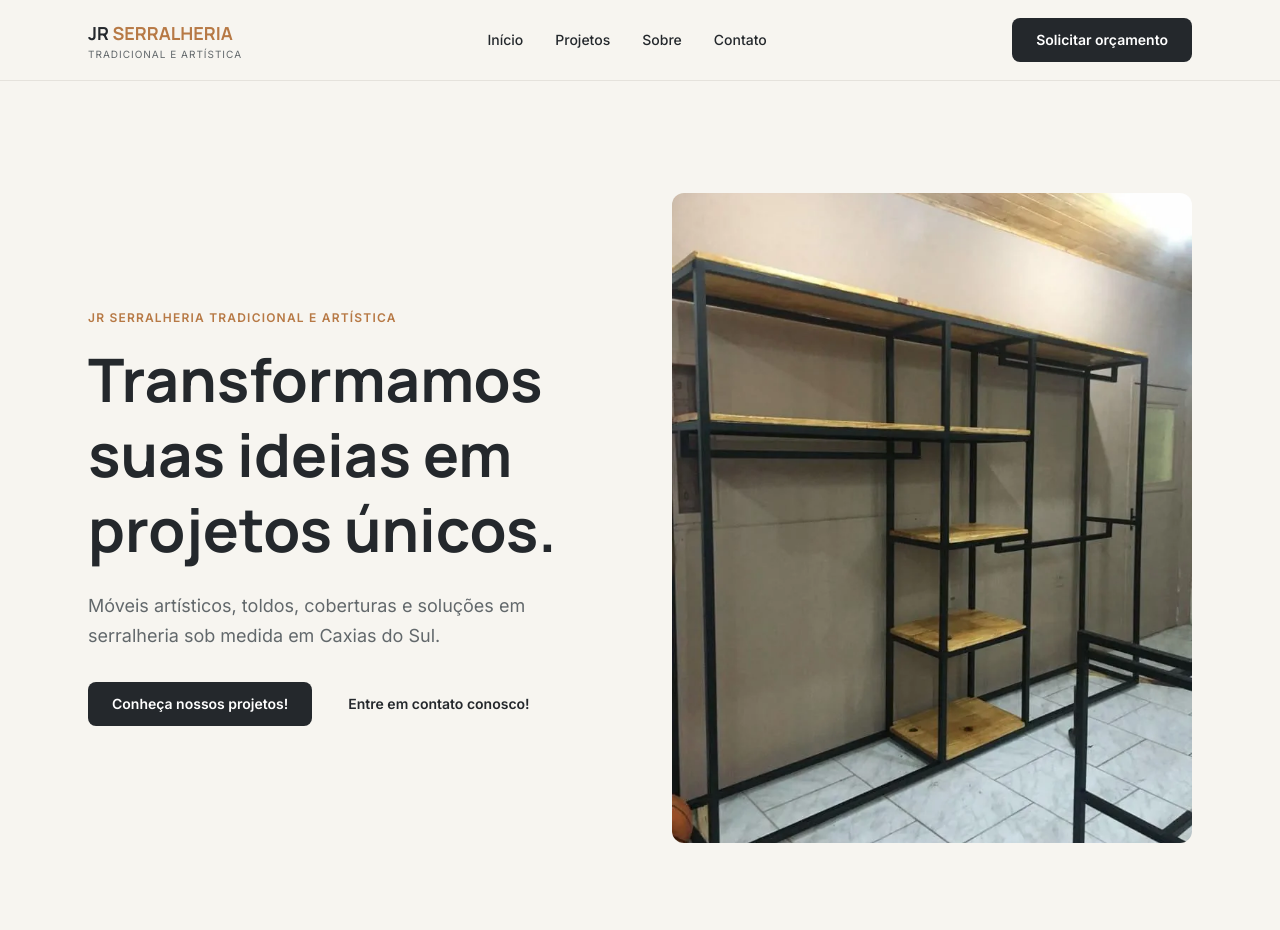
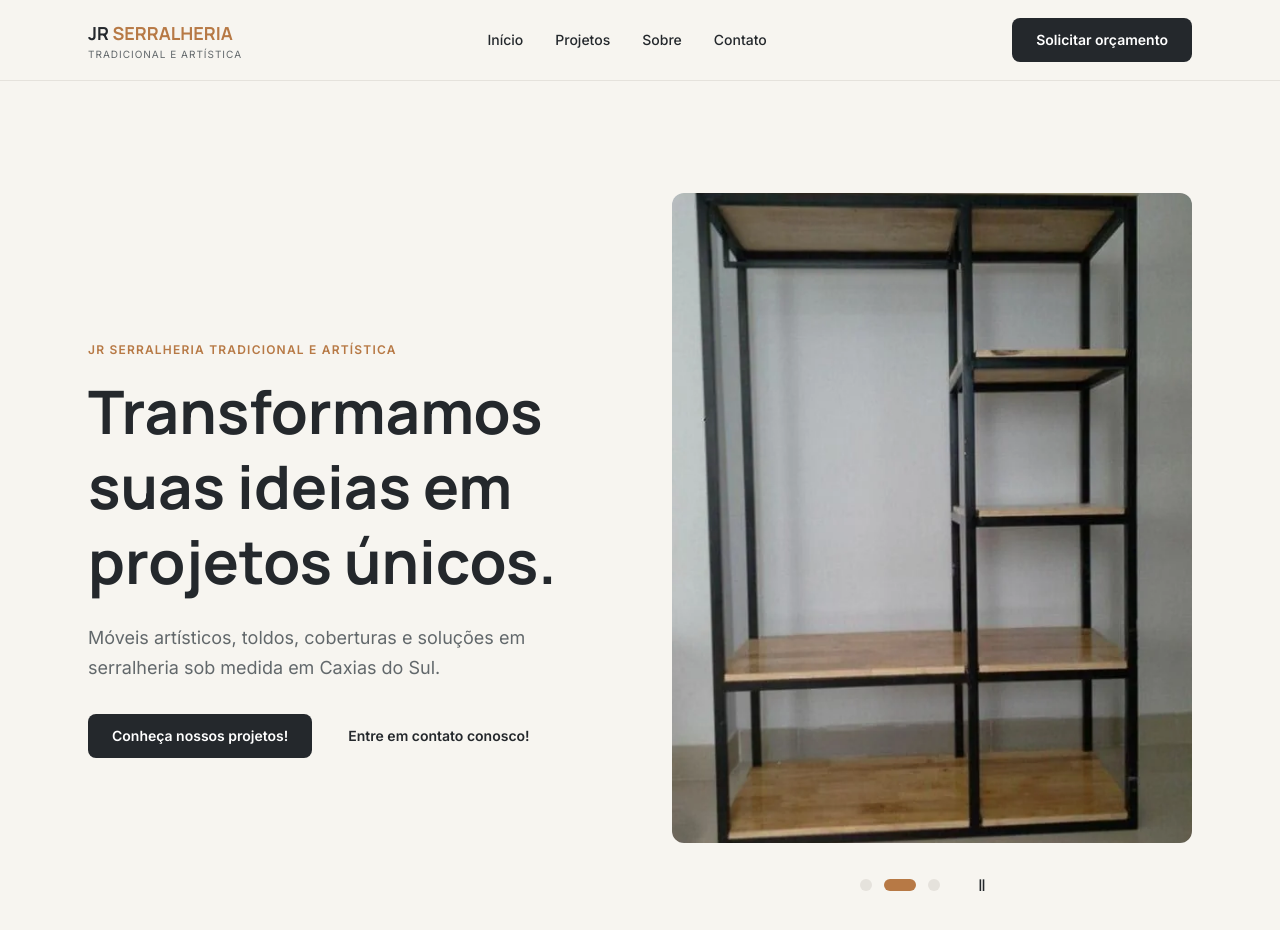
Before and after one commit to felipemuchulski/jrserralheria_artistica, a React (Vite) app: page / in a window 1280 px wide. Shown: the top 930 px of the page. Built offline with nearby package versions, Linux system fonts and the light colour scheme.

Commit message:
feat: Criado o HeroSlideShow

```diff
--- a/src/components/sections/HeroSection/HeroSection.tsx
+++ b/src/components/sections/HeroSection/HeroSection.tsx
@@ -1,5 +1,21 @@
 import { Container } from "../../ui/Container/Container";
 import { Button } from "../../ui/Button/Button";
+import { HeroSlideshow } from "./HeroSlideshow";
+
+const heroImages = [
+  {
+    src: "/images/projects/moveis-artisticos/estante-ampla-metal-madeira.webp",
+    alt: "Estante com estrutura metálica e prateleiras de madeira",
+  },
+  {
+    src: "/images/projects/moveis-artisticos/estante-vertical-metal-madeira.webp",
+    alt: "Estante vertical com estrutura metálica",
+  },
+  {
+    src: "/images/projects/moveis-artisticos/prateleira-suspensa-cozinha.webp",
+    alt: "Prateleira suspensa com estrutura metálica",
+  },
+];
 
 export function HeroSection() {
   return (
@@ -17,37 +33,35 @@ export function HeroSection() {
               JR Serralheria Tradicional e Artística
             </span>
 
-                        <h1 id="hero-title" className="max-w-xl font-heading text-4xl font-bold leading-tight text-primary md:text-5xl lg:text-6xl">
+            <h1
+              id="hero-title"
+              className="max-w-xl font-heading text-4xl font-bold leading-tight text-primary md:text-5xl lg:text-6xl"
+            >
               Transformamos suas ideias em projetos únicos.
             </h1>
 
             <p className="mt-6 max-w-lg font-body text-base leading-relaxed text-muted md:text-lg">
-                            Móveis artísticos, toldos, coberturas e soluções em serralheria sob medida em Caxias do Sul.
+              Móveis artísticos, toldos, coberturas e soluções em serralheria
+              sob medida em Caxias do Sul.
             </p>
 
             <div className="mt-8 flex w-full flex-col gap-3 sm:w-auto sm:flex-row">
               <Button
                 variant="primary"
                 href="#projetos"
-                            className="w-full sm:w-auto">
+                className="w-full sm:w-auto"
+              >
                 Conheça nossos projetos!
               </Button>
 
-                            <Button
-                            variant="secondary"> Entre em contato conosco!</Button>
+              <Button variant="secondary"> Entre em contato conosco!</Button>
             </div>
           </div>
 
           {/* Imagem principal */}
-                    <div className="relative overflow-hidden rounded-card bg-surface">
-                        <img src="/images/projects/moveis-artisticos/estante-ampla-metal-madeira.webp"
-                         alt="Estante com estrutura metálica e prateleiras de madeira"
-                         className="aspect-[4/5] w-full object-cover"
-                         fetchPriority="high" />
-                    </div>
+          <HeroSlideshow images={heroImages} />
         </div>
       </Container>
-
     </section>
-    )
+  );
 }
--- /dev/null
+++ b/src/components/sections/HeroSection/HeroSlideshow.tsx
@@ -0,0 +1,106 @@
+import { useEffect, useState } from "react";
+
+type Slide = {
+  src: string;
+  alt: string;
+};
+
+type HeroSlideshowProps = {
+  images: Slide[];
+};
+
+export function HeroSlideshow({ images }: HeroSlideshowProps) {
+  const [currentIndex, setCurrentIndex] = useState(0);
+  const [isPaused, setIsPaused] = useState(false);
+  const [reduceMotion, setReduceMotion] = useState(false);
+
+  // Consulta a preferência de movimento do usuário
+  useEffect(() => {
+    const mediaQuery = window.matchMedia("(prefers-reduced-motion: reduce)");
+
+    const updatePreference = () => {
+      setReduceMotion(mediaQuery.matches);
+    };
+
+    updatePreference();
+
+    mediaQuery.addEventListener("change", updatePreference);
+
+    return () => {
+      mediaQuery.removeEventListener("change", updatePreference);
+    };
+  }, []);
+
+  // Controla a passagem automática das imagens
+  useEffect(() => {
+    if (images.length <= 1 || isPaused || reduceMotion) {
+      return;
+    }
+
+    const interval = window.setInterval(() => {
+      setCurrentIndex((previousIndex) => {
+        return (previousIndex + 1) % images.length;
+      });
+    }, 5000);
+
+    return () => {
+      window.clearInterval(interval);
+    };
+  }, [images.length, isPaused, reduceMotion]);
+
+  if (images.length === 0) {
+    return null;
+  }
+
+  const activeIndex = currentIndex % images.length;
+
+  return (
+    <div className="w-full">
+      <div className="relative aspect-[4/5] overflow-hidden rounded-card bg-surface sm:aspect-[5/4] lg:aspect-[4/5]">
+        {images.map((image, index) => (
+          <img
+            key={image.src}
+            src={image.src}
+            alt={image.alt}
+            loading={index === 0 ? "eager" : "lazy"}
+            fetchPriority={index === 0 ? "high" : "auto"}
+            aria-hidden={index !== activeIndex}
+            className={`absolute inset-0 h-full w-full object-cover transition-opacity duration-700 motion-reduce:transition-none ${
+              index === activeIndex
+                ? "z-10 opacity-100"
+                : "pointer-events-none z-0 opacity-0"
+            }`}
+          />
+        ))}
+      </div>
+
+      {images.length > 1 && (
+        <div className="mt-5 flex items-center justify-center gap-3">
+          {images.map((image, index) => (
+            <button
+              key={image.src}
+              type="button"
+              aria-label={`Mostrar fotografia ${index + 1}`}
+              aria-current={index === activeIndex ? "true" : undefined}
+              onClick={() => setCurrentIndex(index)}
+              className={`h-3 rounded-full transition-all duration-300 motion-reduce:transition-none ${
+                index === activeIndex
+                  ? "w-8 bg-accent"
+                  : "w-3 bg-border hover:bg-muted"
+              }`}
+            />
+          ))}
+
+          <button
+            type="button"
+            onClick={() => setIsPaused((previous) => !previous)}
+            aria-label={isPaused ? "Reproduzir slideshow" : "Pausar slideshow"}
+            className="ml-2 inline-flex min-h-11 min-w-11 items-center justify-center rounded-button text-primary hover:bg-surface"
+          >
+            {isPaused ? "▶" : "Ⅱ"}
+          </button>
+        </div>
+      )}
+    </div>
+  );
+}
```
Lines whose indentation alone changed are shown as unchanged.
